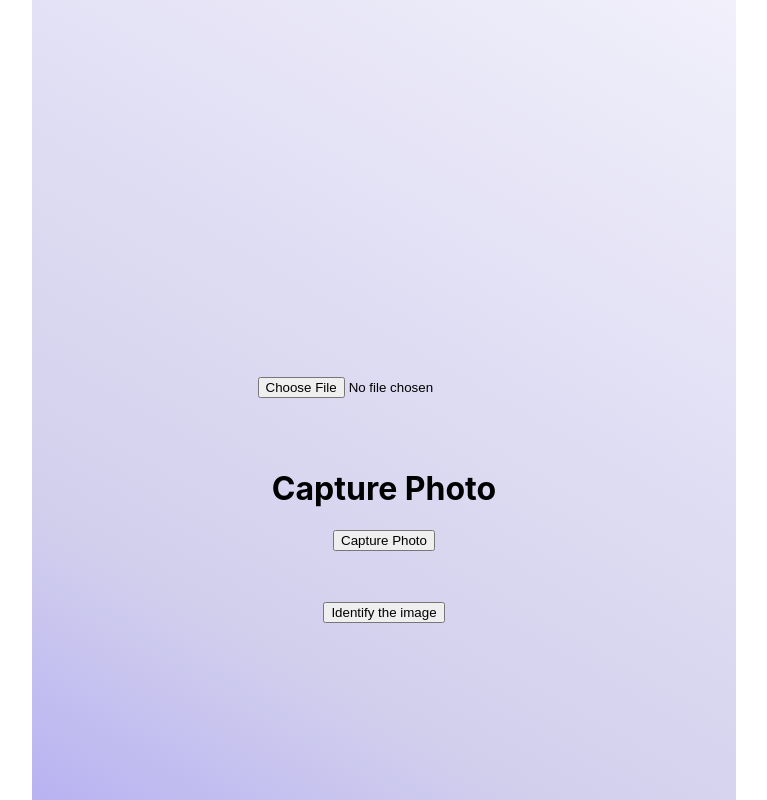
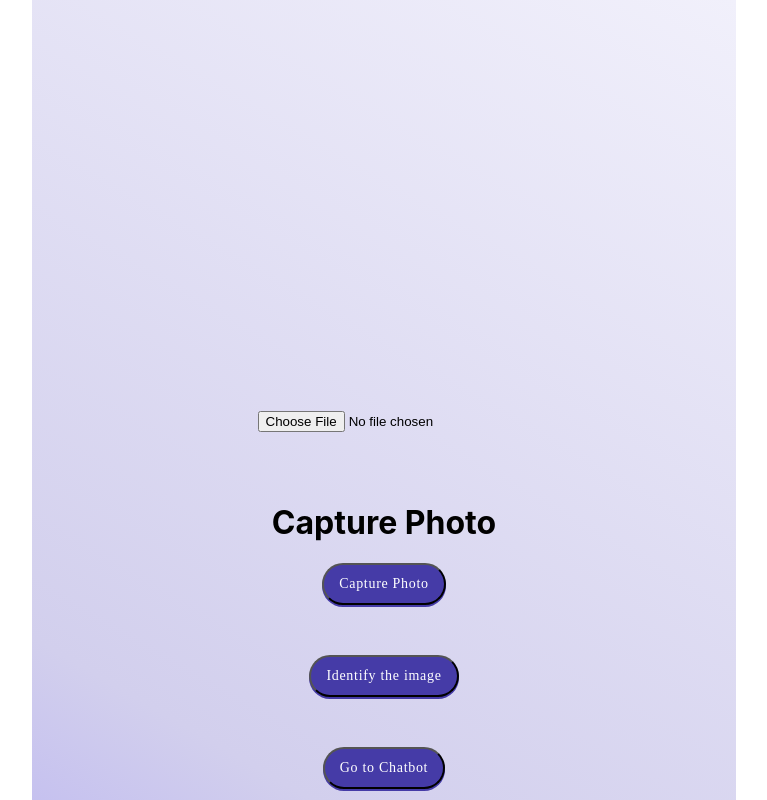
Before and after one commit to MartinDeV1991/food-tracker, a React (Create React App) app: page / in a window 1280 px wide. Shown: the top 800 px of the page, without its empty margins (256-1023 px from the left). Built offline with nearby package versions, Linux system fonts and the light colour scheme.

Commit message:
final version

```diff
--- a/src/App.js
+++ b/src/App.js
@@ -1,7 +1,7 @@
 import { BrowserRouter ,Route, Routes } from 'react-router-dom'
 import './App.css';
 import PhotoPage from './Pages/PhotoPage';
-import NutritionPage from './Components/ShowFood';
+import Chatbot from './Pages/Chatbot';
 
 function App() {
   return (
@@ -9,7 +9,7 @@ function App() {
       <BrowserRouter>
         <Routes>
           <Route path="/" element={<PhotoPage />} />
-          <Route path="/food" element={<NutritionPage />} />
+          <Route path="/chatbot" element={<Chatbot />} />
         </Routes>
       </BrowserRouter>
     </div>
--- a/src/Components/CapturePhoto.jsx
+++ b/src/Components/CapturePhoto.jsx
@@ -57,7 +57,7 @@ const CapturePhoto = ({ setPhoto, setDisplayPhoto }) => {
   return (
     <div className="photocapture-container">
       <h1>Capture Photo</h1>
-      <button id="captureButton" onClick={handleCapture}>Capture Photo</button>
+      <button className='buttons-style' id="captureButton" onClick={handleCapture}>Capture Photo</button>
       <video className='video-display' ref={videoRef} autoPlay ></video>
       <canvas className='canvas-display' ref={canvasRef} ></canvas>
     </div>
--- a/src/Components/SendPhoto.jsx
+++ b/src/Components/SendPhoto.jsx
@@ -29,7 +29,7 @@ const SendPhoto = ({ photo, setNutritionalValue, setDisplayInfo }) => {
     }
     return (
         <div>
-            <button onClick={send}>Identify the image</button>
+            <button className='buttons-style' onClick={send}>Identify the image</button>
         </div>
     )
 };
--- a/src/Components/ShowFood.jsx
+++ b/src/Components/ShowFood.jsx
@@ -22,7 +22,8 @@ const ShowFood = ({ nutritionalValue, displayPhoto, setDisplayInfo, setDisplayPh
                         {/* <div><strong>Vitamin C:</strong> {nutritionalValue.food_item.vitamin_c.per_item}</div>
                         <div><strong>Potassium:</strong> {nutritionalValue.food_item.potassium.per_item}</div> */}
                     </div>
-                    <button onClick={handleButton}>Add to my day</button>
+                    <button className='buttons-style' style={{marginRight: '10px'}} onClick={handleButton}>Add to my day</button>
+                    <button className='buttons-style' style={{marginLeft: '10px'}} onClick={handleButton}>Don't add</button>
                 </div>
             )}
 
--- /dev/null
+++ b/src/Pages/Chatbot.jsx
@@ -0,0 +1,24 @@
+import React, { useState } from 'react';
+const Chatbot = () => {
+
+    const [chat, setChat] = useState(null);
+
+    let url = 'http://localhost:5000'
+    fetch(`${url}`)
+    .then((response) => response.text())
+        .then((data) => {
+            console.log(data)
+            setChat(data)
+        })
+        .catch(error => {
+            console.error('Error processing image: ', error);
+        })
+
+    return (
+        <div>
+            <div>{chat}</div>
+        </div>
+    )
+}
+
+export default Chatbot
--- a/src/Pages/PhotoPage.jsx
+++ b/src/Pages/PhotoPage.jsx
@@ -19,13 +19,18 @@ const PhotoPage = () => {
         }
     };
 
+    const goToChatbot = () => {
+        window.location.href = 'http://localhost:5000';
+    };
+
     return (
         <div className='photopage-container'>
-            {!displayInfo && <input type="file" accept="image/*" onChange={handleFileChange} />}
+            {!displayInfo && <input  type="file" accept="image/*" onChange={handleFileChange} />}
             {!displayInfo && <CapturePhoto setPhoto={setPhoto} setDisplayPhoto={setDisplayPhoto}></CapturePhoto>}
             {!displayInfo && displayPhoto && <img className='image-display' src={displayPhoto} alt="Captured" />}
-            {!displayInfo && <SendPhoto photo={photo} setNutritionalValue={setNutritionalValue} setDisplayInfo={setDisplayInfo}/>}
-            {displayInfo && <ShowFood nutritionalValue={nutritionalValue} displayPhoto={displayPhoto} setDisplayInfo={setDisplayInfo} setDisplayPhoto={setDisplayPhoto}/>}
+            {!displayInfo && <SendPhoto photo={photo} setNutritionalValue={setNutritionalValue} setDisplayInfo={setDisplayInfo} />}
+            {displayInfo && <ShowFood nutritionalValue={nutritionalValue} displayPhoto={displayPhoto} setDisplayInfo={setDisplayInfo} setDisplayPhoto={setDisplayPhoto} />}
+            <button className='buttons-style' onClick={goToChatbot}>Go to Chatbot</button>
         </div>
     )
 };
--- a/src/Pages/photoPage.css
+++ b/src/Pages/photoPage.css
@@ -7,7 +7,7 @@
     /* background-color: blue; */
     background: linear-gradient(30deg, rgba(167, 159, 245, 1) 0%, rgba(210, 207, 237, 1) 35%, rgba(241, 240, 251, 1) 100%);
     width: 55%;
-    height: 1000px;
+    height: 1200px;
     position: relative;
     left: 22.5%;
 }
@@ -42,8 +42,25 @@
     margin-left: 100px;
     background-color: rgba(241, 240, 251, 1);
     border-radius: 5px;
-    color: blue;
     padding: 10px;
+    box-shadow: 0px 2px 0px #453BA7;
+    font-family: 'PT Sans';
+    font-style: normal;
+    font-weight: 400;
+    font-size: 20px;
+    line-height: 18px;
+    letter-spacing: 0.05em;
+
+    color: #453BA7;
+}
+
+.buttons-style {
+    border-radius: 90px;
+    padding: 10px;
+    padding-left: 15px;
+    padding-right: 15px;
+    background-color: #453BA7;
+    color: white;
     box-shadow: 0px 2px 0px #453BA7;
     font-family: 'PT Sans';
     font-style: normal;
@@ -51,6 +68,4 @@
     font-size: 14px;
     line-height: 18px;
     letter-spacing: 0.05em;
-
-    color: #453BA7;
 }
```
